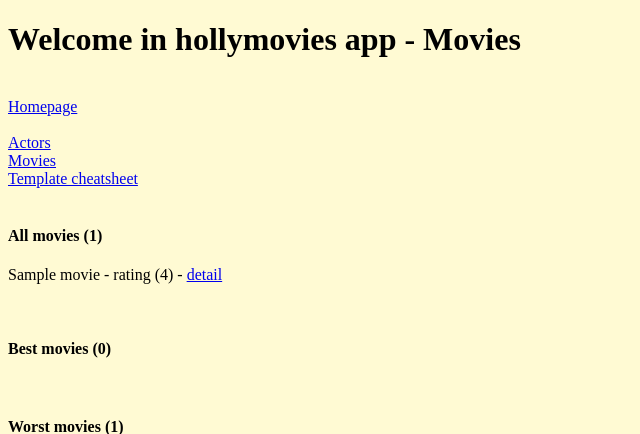
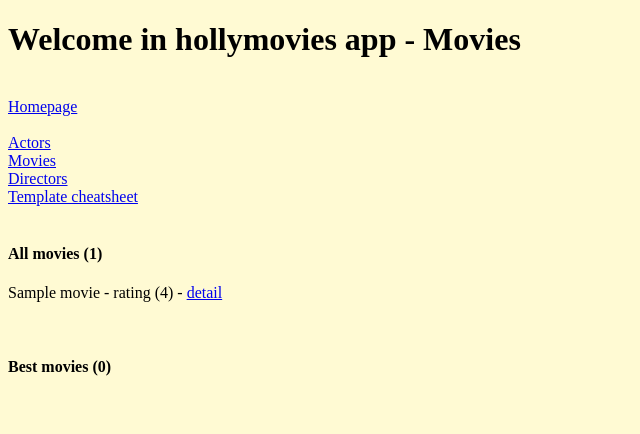
Before and after one commit to Simecekk/hollymovies_pt5, a Django app: page /movies/ in a window 1280 px wide. Shown: the top 434 px of the page, without its empty margins (0-640 px from the left). Run offline with Django 3.2, Linux system fonts and the light colour scheme; tables that the repository leaves empty hold one stand-in row (values such as "Sample post").

Commit message:
added director list and detail view

```diff
--- a/movies/templates/base.html
+++ b/movies/templates/base.html
@@ -11,6 +11,7 @@
     <a href="{% url 'homepage' %}">Homepage</a><br><br>
     <a href="{% url 'actors' %}">Actors</a><br>
     <a href="{% url 'movies' %}">Movies</a><br>
+    <a href="{% url 'directors' %}">Directors</a><br>
     <a href="{% url 'jinja2_testing_view' %}">Template cheatsheet</a><br><br>
 {% endblock navbar %}
 
--- a/movies/templates/homepage.html
+++ b/movies/templates/homepage.html
@@ -3,4 +3,5 @@
 {% block body %}
     <p>Number of movies - {{ number_of_movies }}</p>
     <p>Number of actors - {{ number_of_actors }}</p>
+    <p>Number of directors - {{ number_of_directors }}</p>
 {% endblock body %}
--- a/movies/urls.py
+++ b/movies/urls.py
@@ -1,6 +1,6 @@
 from django.urls import path
 from movies.views import HomepageView, ActorListView, MovieListView, MovieDetailView, \
-    ActorDetailView, Jinja2TestingView
+    ActorDetailView, Jinja2TestingView, DirectorListView, DirectorDetailView
 
 urlpatterns = [
     path('', HomepageView.as_view(), name='homepage'),
@@ -8,5 +8,7 @@ urlpatterns = [
     path('movies/', MovieListView.as_view(), name='movies'),
     path('movie/<int:pk>/', MovieDetailView.as_view(), name='movie_detail'),
     path('actor/<int:pk>/', ActorDetailView.as_view(), name='actor_detail'),
+    path('directors/', DirectorListView.as_view(), name='directors'),
+    path('director/<int:pk>/', DirectorDetailView.as_view(), name='director_detail'),
     path('testing/', Jinja2TestingView.as_view(), name='jinja2_testing_view'),
 ]
--- a/movies/views.py
+++ b/movies/views.py
@@ -2,7 +2,7 @@ from django.http import HttpResponse
 from django.template.response import TemplateResponse
 from django.views.generic import ListView, DetailView, TemplateView
 
-from movies.models import Movie, Actor
+from movies.models import Movie, Actor, Director
 from django.views import View
 
 
@@ -11,6 +11,7 @@ class HomepageView(View):
         context = {
             'number_of_movies': Movie.objects.all().count(),
             'number_of_actors': Actor.objects.all().count(),
+            'number_of_directors': Director.objects.all().count(),
             'page_name': 'Homepage'
         }
         return TemplateResponse(request, 'homepage.html', context=context)
@@ -52,6 +53,17 @@ class ActorDetailView(HollyMoviesDetailView):
 #         'page_name': 'Actors',
 #     }
 #     return TemplateResponse(request, 'actors.html', context=context)
+
+
+class DirectorListView(ListView):
+    model = Director
+    template_name = 'directors.html'
+    extra_context = {'page_name': 'Directors'}
+
+
+class DirectorDetailView(HollyMoviesDetailView):
+    model = Director
+    template_name = 'actor_detail.html'
 
 
 class MovieListView(ListView):
```
Also changed, not shown: movies/templates/directors.html (added, +7 -0 lines).
